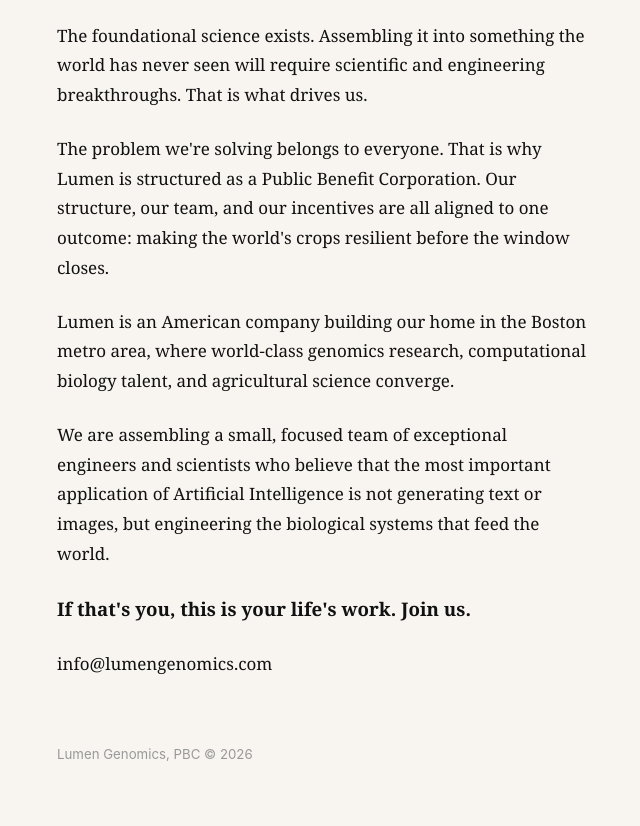
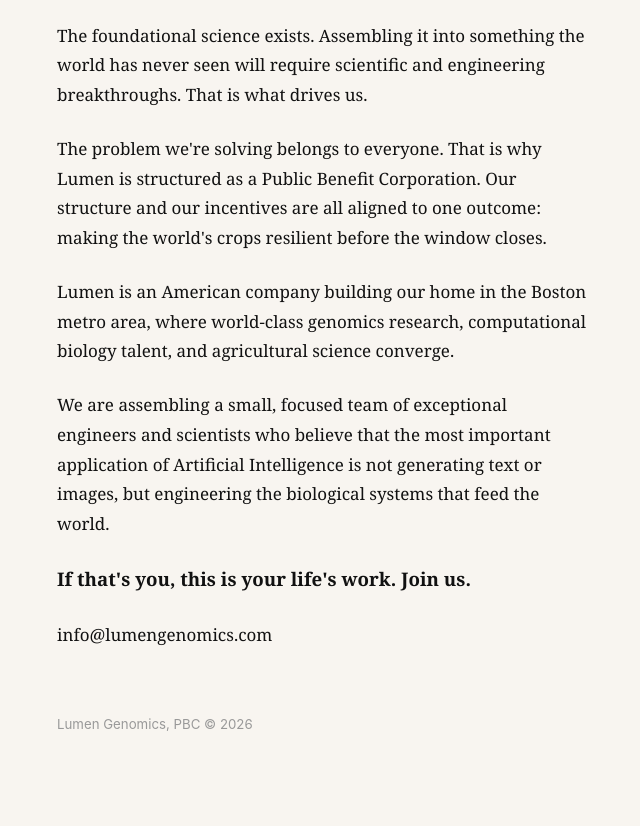
Before and after one commit to vincentemery/lumen-site, a plain HTML site: page public/index.html in a window 1280 px wide. Shown: the part 1111-1937 px from the top of the page, without its empty margins (317-957 px from the left). After the commit the page ends 1908 px from the top, so only its background shows below. Drawn offline with Linux system fonts and the light colour scheme.

Commit message:
Update index.html

```diff
--- a/public/index.html
+++ b/public/index.html
@@ -197,7 +197,7 @@
 
         <p>The foundational science exists. Assembling it into something the world has never seen will require scientific and engineering breakthroughs. That is what drives us.</p>
 
-        <p>The problem we're solving belongs to everyone. That is why Lumen is structured as a Public Benefit Corporation. Our structure, our team, and our incentives are all aligned to one outcome: making the world's crops resilient before the window closes.</p>
+        <p>The problem we're solving belongs to everyone. That is why Lumen is structured as a Public Benefit Corporation. Our structure and our incentives are all aligned to one outcome: making the world's crops resilient before the window closes.</p>
 
         <p>Lumen is an American company building our home in the Boston metro area, where world-class genomics research, computational biology talent, and agricultural science converge.</p>
 
```
